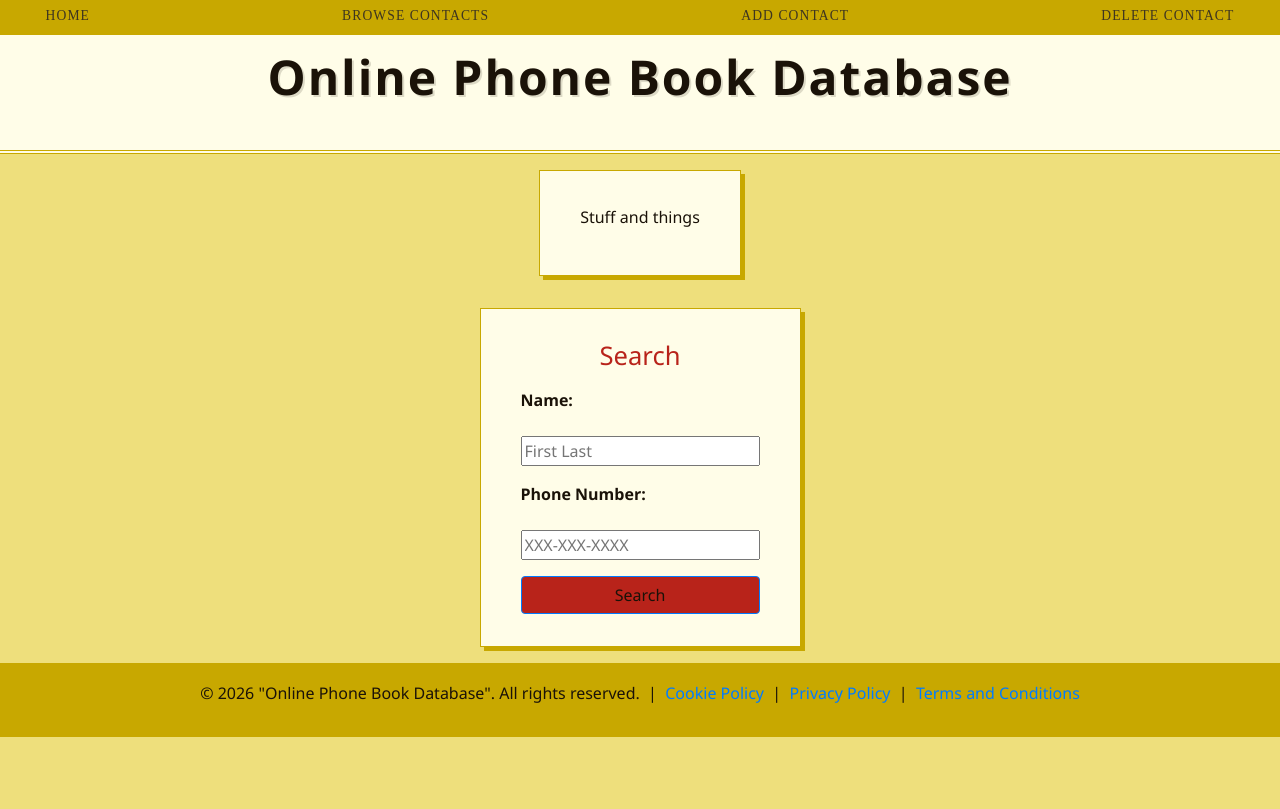
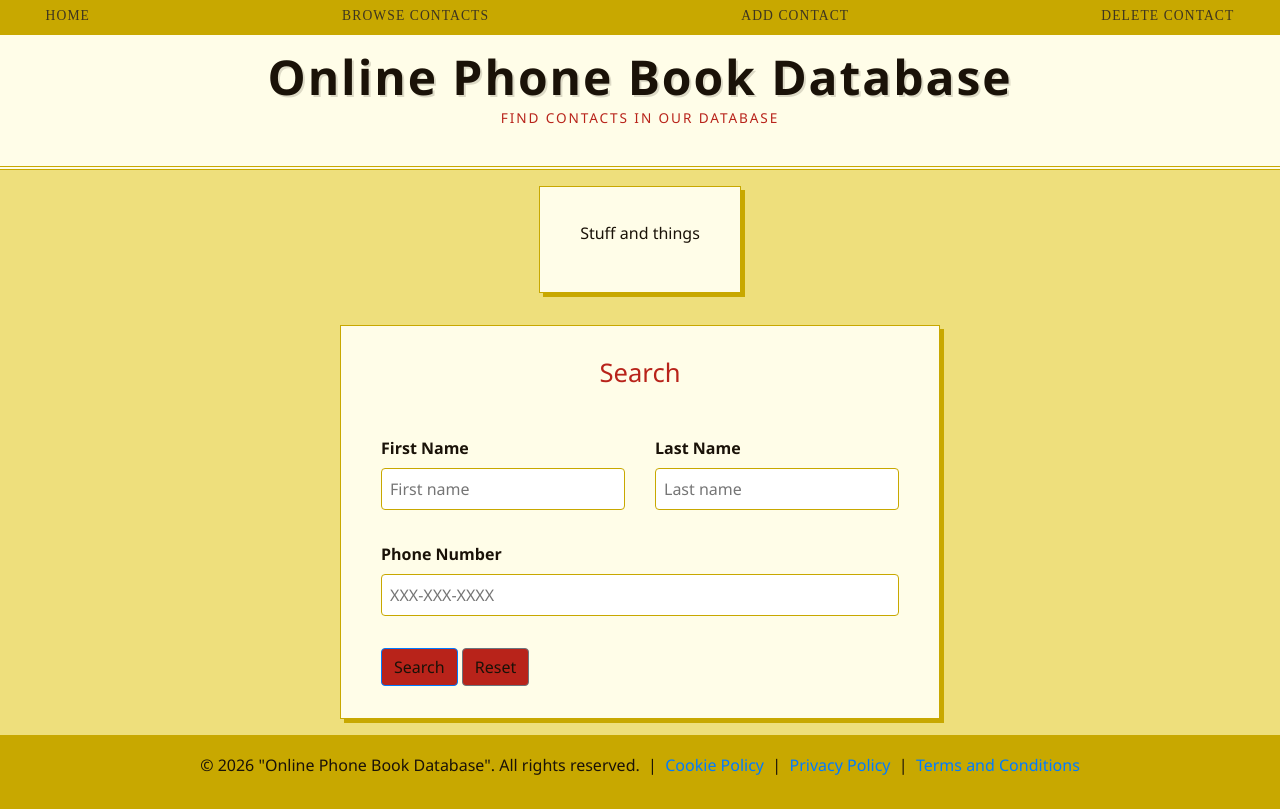
Before and after one commit to ConWolfMan/Database-System-CS3600-Lab-Project, a PHP site: page / in a window 1280 px wide. Before the commit the page ends 737 px from the top, so only its background shows below. Run offline with PHP 8.4, Linux system fonts and the light colour scheme.

Commit message:
Changed index from html to php, started validation incorporation, touched up search form

```diff
--- a/frontend/index.html
+++ b/frontend/index.php
@@ -1,3 +1,5 @@
+<?php require 'search_validation.php'; ?>
+
 <!DOCTYPE html>
 <html lang="en">
 
@@ -27,6 +29,7 @@
     <!-- hero / header -->
     <header class="hero">
         <h1>Online Phone Book Database</h1>
+        <h3>Find contacts in our database</h3>
     </header>
 
 
@@ -38,17 +41,47 @@
     </div>
 
     <div class="content-panel">
-        <h2> Search </h2>
-        <div class="form-content">
-            <form>
-                <label for="name">Name:</label>
-                    <input type="text" id="name" name="name" placeholder="First Last">
-                <label for="phone">Phone Number:</label>
-                    <input type="text" id="phone" name="phone" placeholder="XXX-XXX-XXXX">
+    <h2>Search</h2>
+    <div class="form-content">
+        <form>
+
+            <h3></h3>
+            <!-- Name row -->
+            <div class="row">
+                <div class="col-md-6">
+                    <div class="form-group">
+                        <label class="form-label" for="first_name">First Name</label>
+                            <input class="form-input" type="text" id="first_name" name="first_name" placeholder="First name">
+                    </div>
+                </div>
+                <div class="col-md-6">
+                    <div class="form-group">
+                        <label class="form-label" for="last_name">Last Name</label>
+                            <input class="form-input" type="text" id="last_name" name="last_name" placeholder="Last name">
+                    </div>
+                </div>
+            </div>
+
+            <!-- Phone number row -->
+            <div class="row">
+                <div class="col-12">
+                    <div class="form-group">
+                        <label class="form-label" for="phone">Phone Number</label>
+                            <input class="form-input" type="text" id="phone" name="phone" placeholder="XXX-XXX-XXXX">
+                    </div>
+                </div>
+            </div>
+
+
+            <!-- Buttons -->
+            <div class="form-actions">
                 <button type="submit" class="btn btn-primary">Search</button>
-            </form>
-        </div>
+                <button type="reset" class="btn btn-secondary">Reset</button>
+            </div>
+
+        </form>
     </div>
+</div>
 
      <!-- Bottom footer navbar -->
     <footer class="footer"> <!-- ! Note to team, these pages do not exist yet, we'll probably need to make them soon ! -->
--- a/frontend/my_style.css
+++ b/frontend/my_style.css
@@ -257,18 +257,26 @@ section.content-section {
     flex-direction: column;
     align-items: center;
     gap: 1rem;
+
 }
     .form-content form {
         display: flex;
         flex-direction: column;
         gap: 1rem;
         width: 100%;
-        max-width: 400px;
+        max-width: 750px;
     }
 
     .form-content label {
         font-weight: bold;
         margin-bottom: 0.5rem;
+    }
+
+    .form-content input[type="text"]{
+        padding: 0.5rem;
+        border: 1px solid var(--border-color);
+        border-radius: 4px;
+        width: 100%;
     }
 
     button {
--- a/frontend/search_validation.php
+++ b/frontend/search_validation.php
@@ -1,8 +1,8 @@
 <?php
 // validation code for the search form. We may not use it yet, but figured I'd get it started in case
 
-$nameErr = $phoneErr = $atLeastOneErr = "";
-$name = $phone = "";
+$fnameErr = $lnameErr = $phoneErr = $atLeastOneErr = "";
+$fname = $lname = $phone = "";
 $submitted = false;
 
 function test_input($data) {
@@ -15,10 +15,18 @@ function test_input($data) {
 if ($_SERVER["REQUEST_METHOD"] == "POST") {
 
     // Only validate name if something was entered
-    if (!empty($_POST["name"])) {
-        $name = test_input($_POST["name"]);
-        if (!preg_match("/^[a-zA-Z ]*$/", $name)) {
-            $nameErr = "Only letters and white space allowed";
+    if (!empty($_POST["fname"])) {
+        $fname = test_input($_POST["fname"]);
+        if (!preg_match("/^[a-zA-Z ]*$/", $fname)) {
+            $fnameErr = "Only letters and white space allowed";
+        }
+    }
+
+    // Only validate last name if something was entered
+    if (!empty($_POST["lname"])) {
+        $lname = test_input($_POST["lname"]);
+        if (!preg_match("/^[a-zA-Z ]*$/", $lname)) {
+            $lnameErr = "Only letters and white space allowed";
         }
     }
 
@@ -31,12 +39,12 @@ if ($_SERVER["REQUEST_METHOD"] == "POST") {
     }
 
     // Check at least one field was filled
-    if (empty($name) && empty($phone)) {
+    if (empty($fname) && empty($lname) && empty($phone)) {
         $atLeastOneErr = "Please enter a name or phone number to search.";
     }
 
     // Only flag as ready to search if no errors anywhere
-    if (empty($nameErr) && empty($phoneErr) && empty($atLeastOneErr)) {
+    if (empty($fnameErr) && empty($lnameErr) && empty($phoneErr) && empty($atLeastOneErr)) {
         $submitted = true;
     }
 }
```
